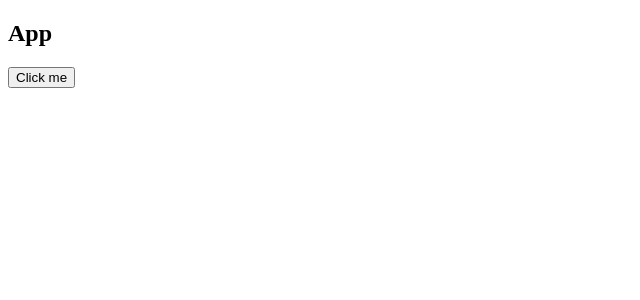
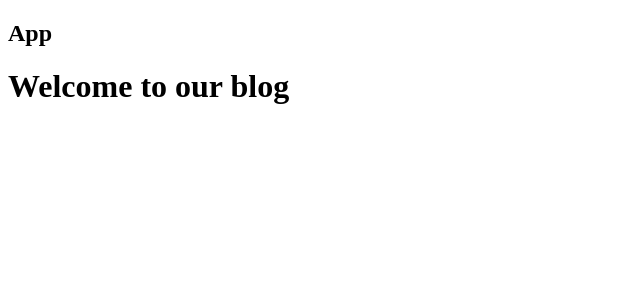
Before and after one commit to Tr1nTuKaS/React-Contect-Reducer-2021.11.10, a React (Create React App) app: page / in a window 1280 px wide. Shown: the top 300 px of the page, without its empty margins (0-640 px from the left). Built offline with nearby package versions, Linux system fonts and the light colour scheme; the HTML template or start-up script is replaced by a standard one.

Commit message:
Pages starters created

```diff
--- a/src/App.js
+++ b/src/App.js
@@ -1,11 +1,11 @@
-import './App.css';
-import MyBtn from './components/MyBtn';
+import BlogPage from './pages/blog/BlogPage';
+import './styles/App.css';
 
 function App() {
   return (
     <div>
       <h2>App</h2>
-      <MyBtn></MyBtn>
+      <BlogPage />
     </div>
   );
 }
--- /dev/null
+++ b/src/pages/blog/BlogPage.jsx
@@ -0,0 +1,9 @@
+function BlogPage() {
+  return (
+    <main>
+      <h1>Welcome to our blog</h1>
+    </main>
+  );
+}
+
+export default BlogPage;
```
Also changed, not shown: src/pages/about/AboutPage.jsx (added, +9 -0 lines), src/pages/contact/ContactPage.jsx (added, +9 -0 lines), src/pages/about/AboutPage.moduel.css (added), src/pages/blog/BlogPage.module.css (added), src/pages/contact/ContactPage.module.css (added), src/styles/App.css (added).
